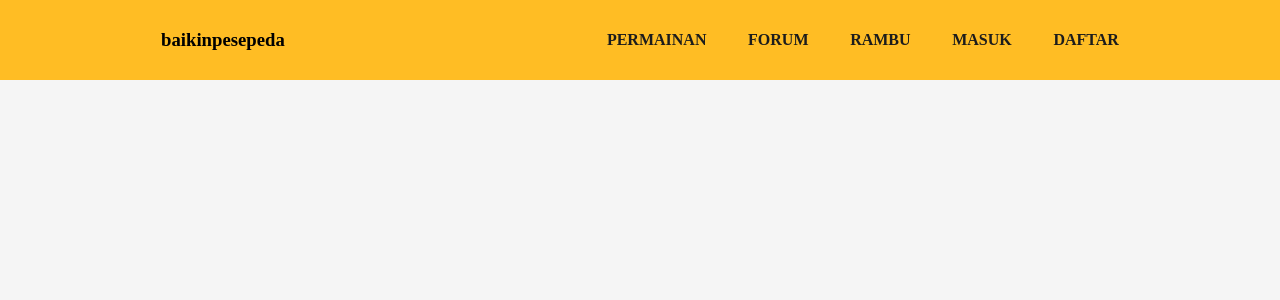
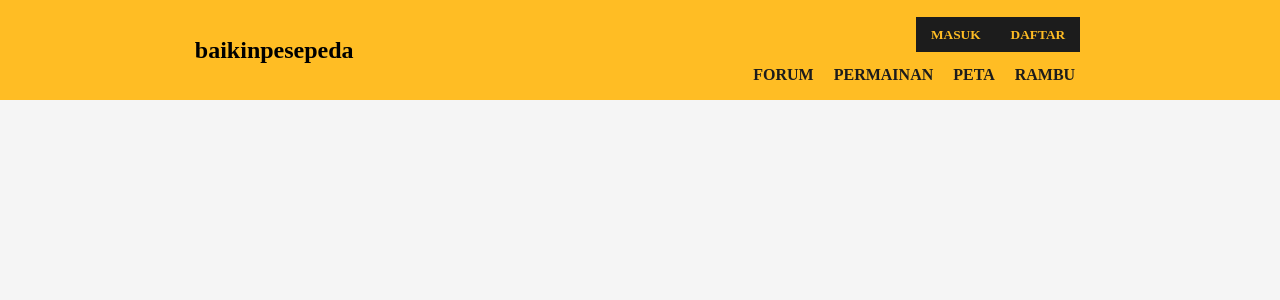
Before and after one commit to mzaidanr088/baikinpesepeda, a PHP site: page /app/Core/header.php in a window 1280 px wide. Shown: the top 300 px of the page. Run offline with PHP 8.4, Linux system fonts and the light colour scheme.

Commit message:
update header & footer

```diff
--- a/app/Core/header.php
+++ b/app/Core/header.php
@@ -4,20 +4,28 @@
     <meta charset="UTF-8">
     <meta name="viewport" content="width=device-width, initial-scale=1.0">
     <title>baikinpesepeda</title>
-    <link rel="stylesheet" type="text/css" href="../views/css/style-header.css">
+    <!-- <link rel="stylesheet" type="text/css" href="../views/css/style-header.css"> -->
+    <style>
+        <?php include '../views/css/style-header.css' ?>
+    </style>
 </head>
 <body>
-    <nav>
+    <nav class="nav">
         <div class="logo">
-            <h3><b>baikinpesepeda</b></h3>
+            <h2><b>baikinpesepeda</b></h2>
         </div>
 
-        <ul>
-            <li><a href="game.php"><b>PERMAINAN</b></a></li>
-            <li><a href=""><b>FORUM</b></a></li>
-            <li><a href="rambu.html"><b>RAMBU</b></a></li>
+        <ul class="account">
             <li><a href=""><b>MASUK</b></a></li>
             <li><a href=""><b>DAFTAR</b></a></li>
+        </ul>
+
+        <ul class="menu">
+            <li><a href=""><b>FORUM</b></a></li>
+            <li><a href="game.php"><b>PERMAINAN</b></a></li>
+            <li><a href=""><b>PETA</b></a></li>
+            <li><a href="rambu.php"><b>RAMBU</b></a></li>
+
         </ul>
 
         <div class="menu-toggle">
--- a/app/Views/css/style-header.css
+++ b/app/Views/css/style-header.css
@@ -9,25 +9,59 @@ body {
     overflow-x: hidden;
 }
 
-nav {
-    display: flex;
+.nav {
+    display: grid;
+    grid-template-areas:
+    'logo account'
+    'logo menu';
     background-color: #ffbd24;
     justify-content: space-around;
-    height: 80px;
+    height: 100px;
     align-items: center;
 }
 
-nav ul {
+.logo {
+    grid-area: logo;
+}
+
+.account {
+    margin-top: 10px;
+    grid-area: account;
+    display: flex;
+    list-style: none;
+    font-size: smaller;
+    justify-content: flex-end;
+    align-items: center;
+    position: relative;
+    left: -5px;
+}
+
+.account a {
+    text-decoration: none;
+    color: #ffbd24;
+    background-color: #1c1c1c;
+    padding: 10px 15px;
+}
+
+.menu {
+    margin-top: -10px;
+    grid-area: menu;
     display: flex;
     justify-content: space-between;
     list-style: none;
-    width: 40% ;
 }
 
-nav ul li a {
+.menu a {
+    text-decoration: none;
+    color: #1c1c1c;
+    padding: 0px 10px;
+}
+
+/* nav ul li a {
     color: #1c1c1c;
     text-decoration: none;
-}
+    padding: 0px 10px;
+} */
 
 nav ul li a:hover {
     transition: 0.2s;
```
Also changed, not shown: app/Core/footer.php (+9 -5 lines), app/Core/game.php (+10 -7 lines), app/Core/rambu.php (renamed from app/Core/rambu.html, +6 -8 lines), app/Views/css/style-footer.css (+7 -0 lines), app/Views/css/style-game.css (+6 -6 lines).
